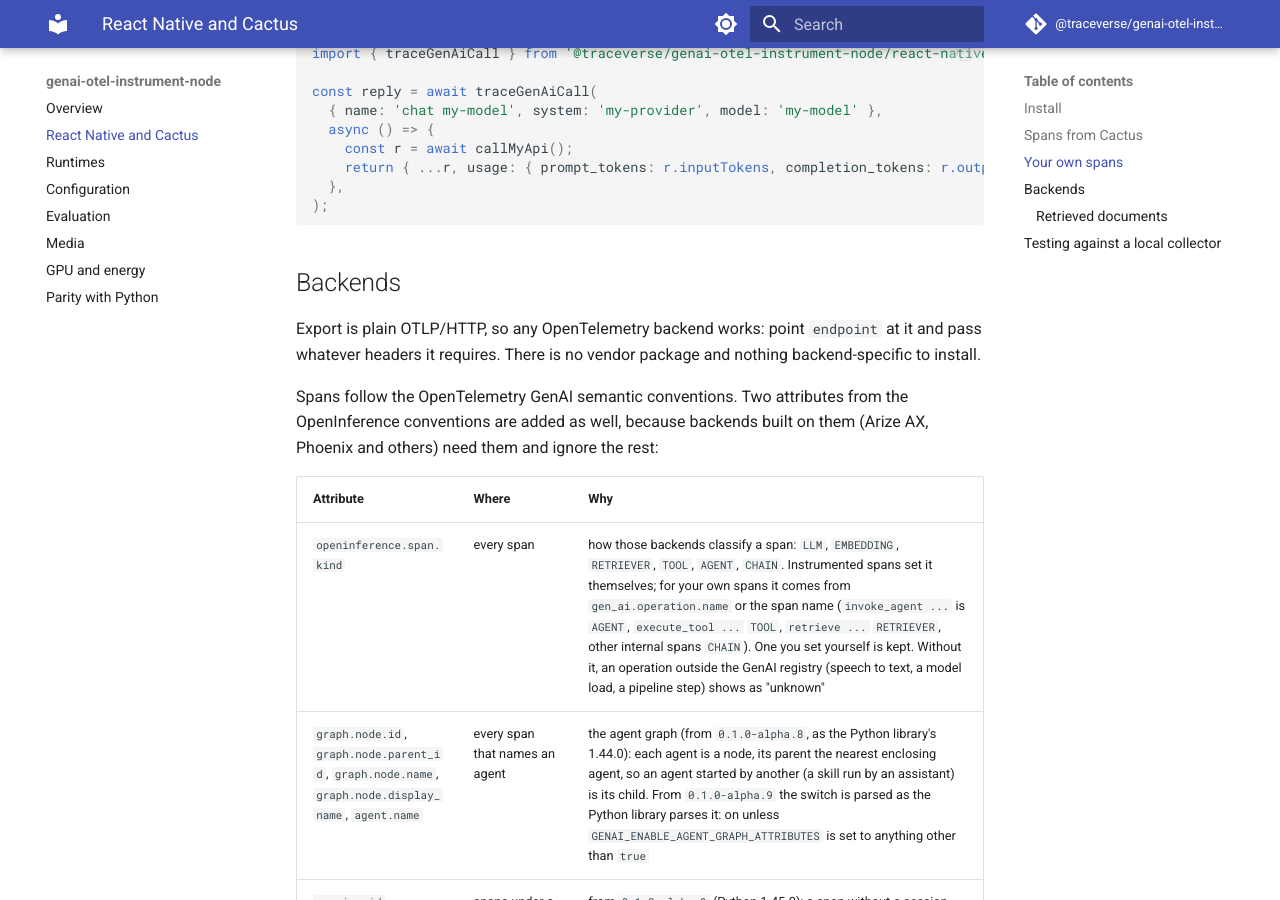
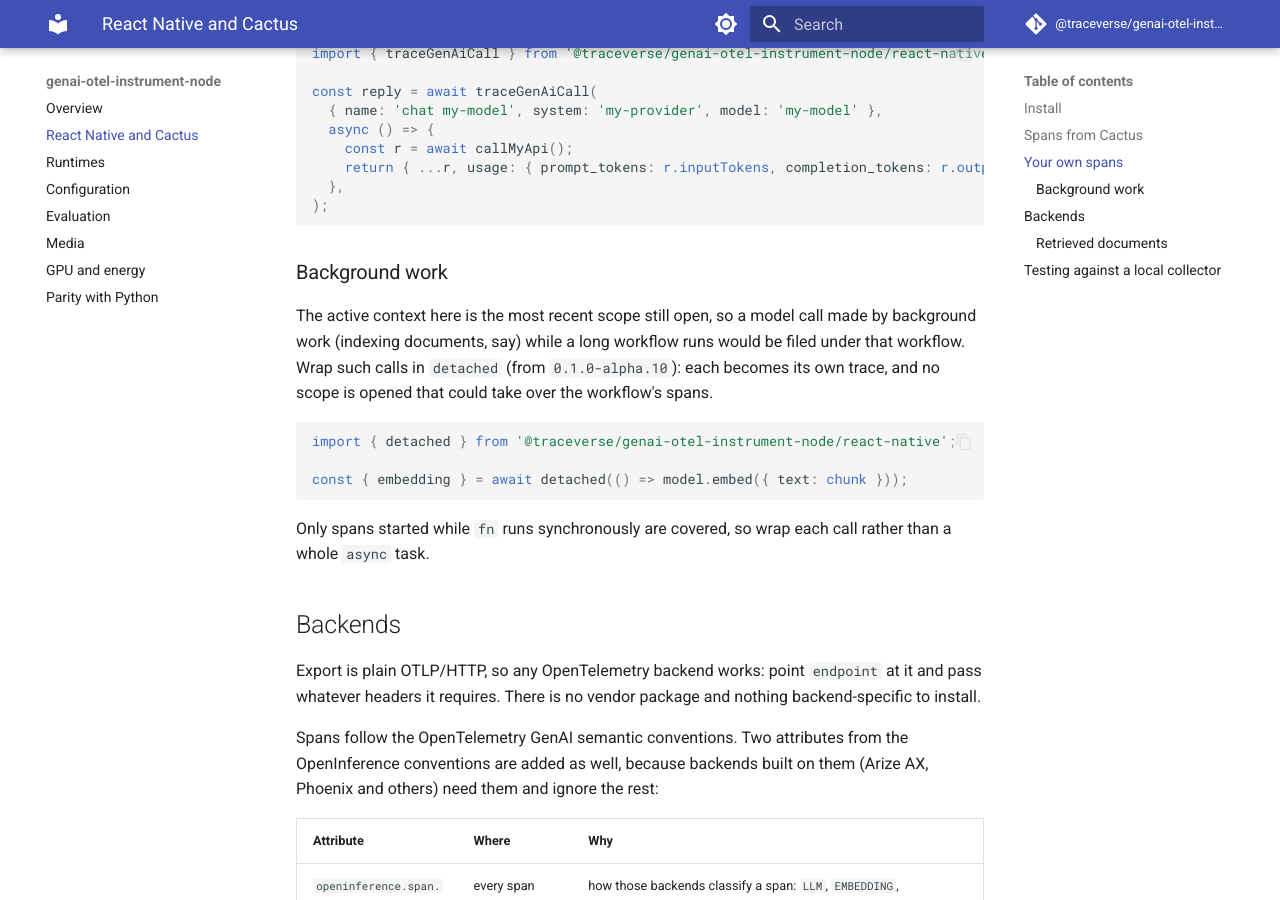
Before and after one commit to Mandark-droid/genai-otel-instrument-node-docs, an MkDocs documentation site: the page built from docs/react-native.md, in a window 1280 px wide and 900 px high, scrolled down 3938 px. Built offline with MkDocs 1.6.1 and Material for MkDocs 9.7.7, drawn with Linux system fonts in a browser that asks for light colours.

Commit message:
0.1.0-alpha.10: detached() for background work
Claude-Session: https://claude.ai/code/session_01BSA34pmv9NqYuwRUJC3pEY

````diff
--- a/docs/react-native.md
+++ b/docs/react-native.md
@@ -175,6 +175,22 @@ const reply = await traceGenAiCall(
 );
 ```
 
+### Background work
+
+The active context here is the most recent scope still open, so a model call made by
+background work (indexing documents, say) while a long workflow runs would be filed under
+that workflow. Wrap such calls in `detached` (from `0.1.0-alpha.10`): each becomes its own
+trace, and no scope is opened that could take over the workflow's spans.
+
+```ts
+import { detached } from '@traceverse/genai-otel-instrument-node/react-native';
+
+const { embedding } = await detached(() => model.embed({ text: chunk }));
+```
+
+Only spans started while `fn` runs synchronously are covered, so wrap each call rather than
+a whole `async` task.
+
 ## Backends
 
 Export is plain OTLP/HTTP, so any OpenTelemetry backend works: point `endpoint` at it and
````
